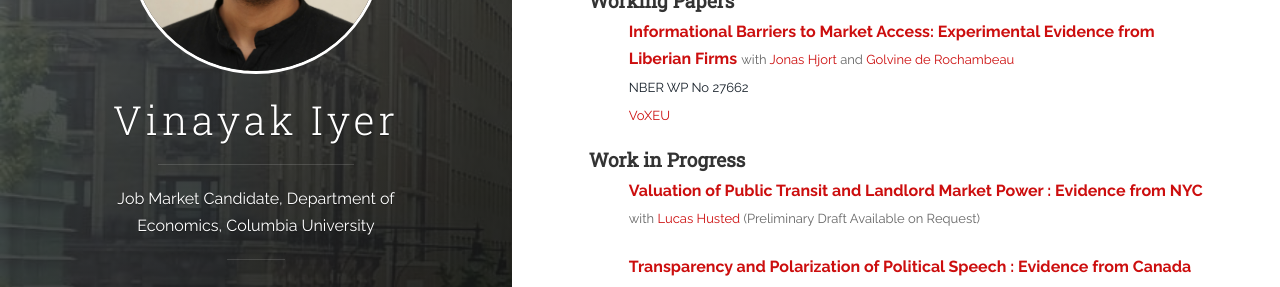
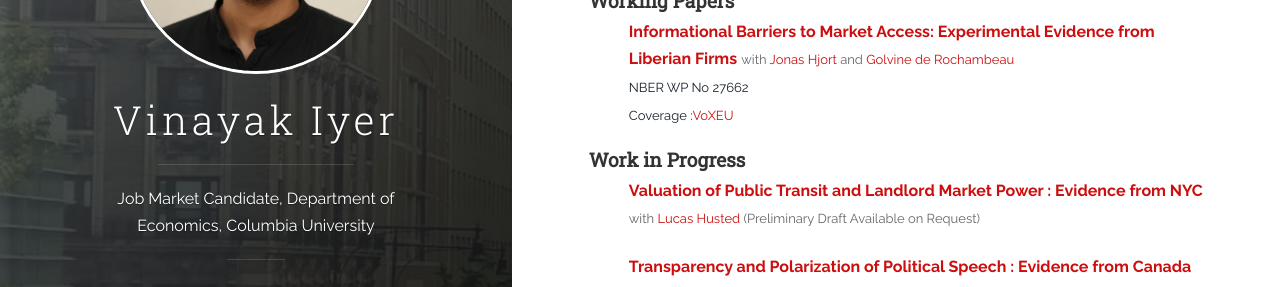
Before and after one commit to vinayakiyer/vinayakiyer.github.io, a Jekyll site: the page built from _posts/2018-06-13-research.markdown, in a window 1280 px wide. Shown: the part 316-603 px from the top of the page. Built offline with Jekyll 4.4.1, drawn with Linux system fonts in a browser that asks for light colours.

Commit message:
Update 2018-06-13-research.markdown

```diff
--- a/_posts/2018-06-13-research.markdown
+++ b/_posts/2018-06-13-research.markdown
@@ -27,7 +27,7 @@ tags: [jekyll]
 <ul>
   <p><b><font size="3"><span style="color:#505050;"><strong><a href="{{ site.baseurl }}/files/HjortIyerDeRochambeau_091121_everything.pdf" style="color:#cc0e0e;" target="_blank">Informational Barriers to Market Access: Experimental Evidence from Liberian Firms</a></strong></span></font> <font size="2">with <a href="https://sites.google.com/site/jonashjort/" style="color:#cc0e0e;" target="_blank">Jonas Hjort</a> and <a href="https://golvine.com/" style="color:#cc0e0e;" target="_blank">Golvine de Rochambeau</a></font></b>
   <br/><font size="2"><a href="https://www.nber.org/papers/w27662?utm_campaign=ntwh" style="color:#17202a;">NBER WP No 27662</a></font>
-  <br/><font size="2"><a href="https://voxeu.org/article/informational-barriers-market-access" style="color:#cc0e0e;">VoXEU</a></font></p></ul>
+  <br/><font size="2"><a style="color:#17202a;">Coverage :</a></font><font size="2"><a href="https://voxeu.org/article/informational-barriers-market-access" style="color:#cc0e0e;">VoXEU</a></font></p></ul>
 
 <!--(<a href=".{{ site.baseurl }}/files/Paper2.pdf" target="_blank"><em>Draft</em></a>)-->
 <!---<details><summary>Abstract:</summary><p><font size="2">Evidence suggests that firms in poor countries stagnate because they cannot access
```
